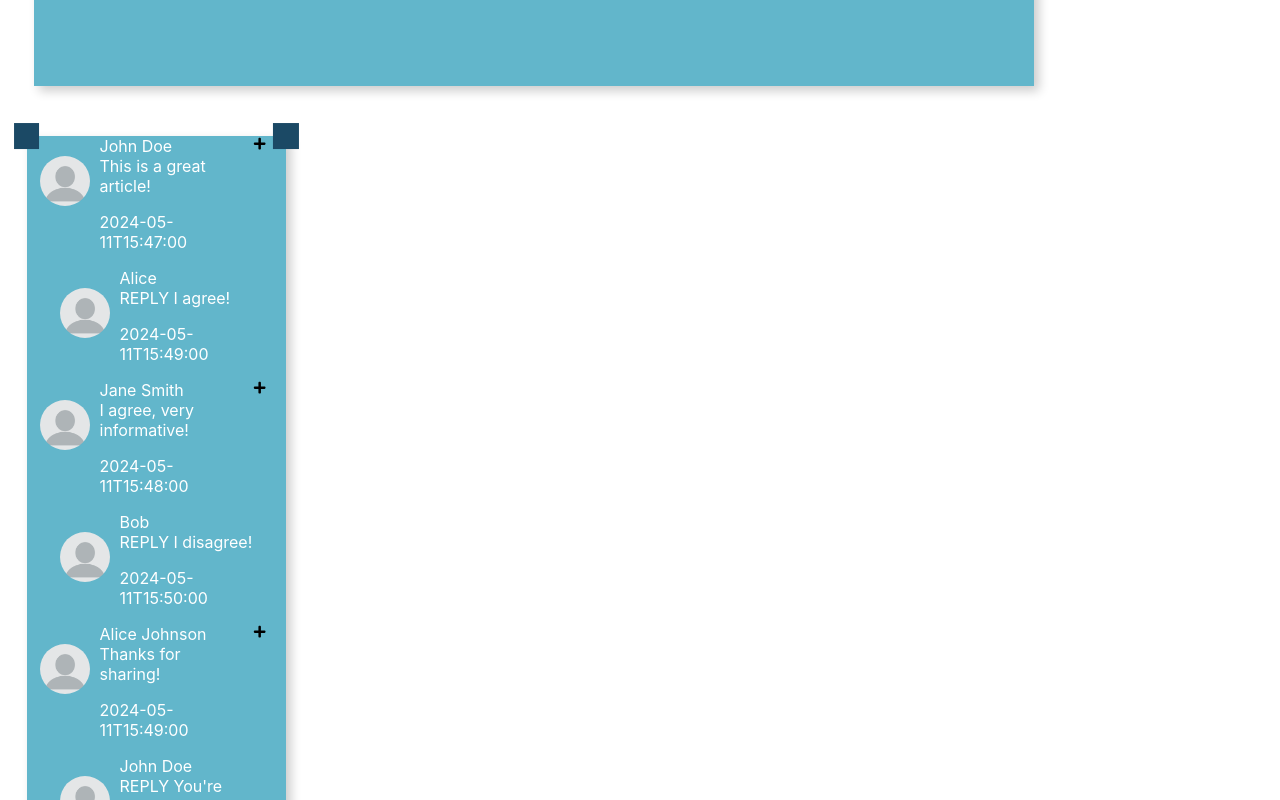
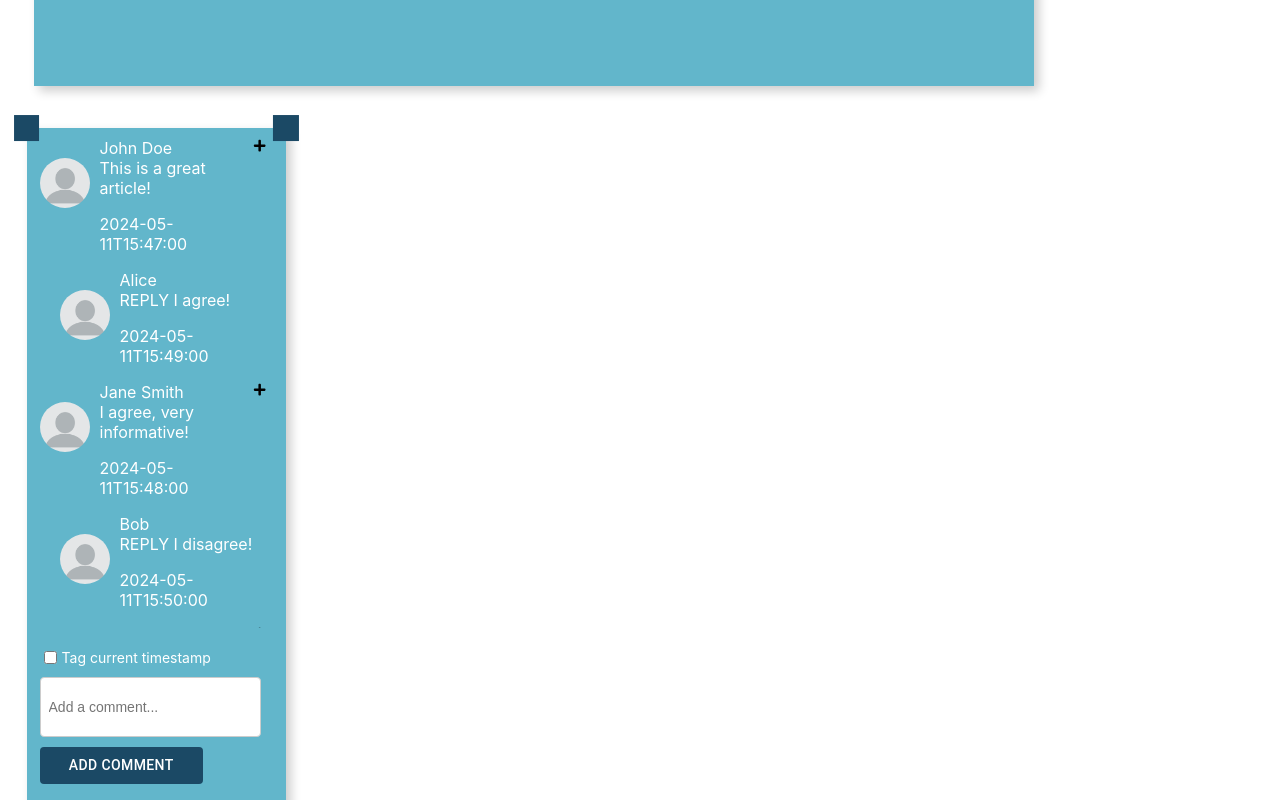
Before and after one commit to diss-mentor-mind/MentorMind, a React (Create React App) app in the folder mentor-mind-app/: page /video-page in a window 1280 px wide. Shown: the part 740-1540 px from the top of the page. Built offline with nearby package versions, Linux system fonts and the light colour scheme.

Commit message:
scrolable

```diff
--- a/mentor-mind-app/src/components/comments/comments.css
+++ b/mentor-mind-app/src/components/comments/comments.css
@@ -43,3 +43,30 @@
 .reply-container {
     margin-left: 40px; /* Indent replies */
 }
+
+
+
+/* Hide scrollbar arrows and borders */
+::-webkit-scrollbar {
+    width: 8px; /* Width of the scrollbar */
+  }
+
+  /* Remove scrollbar arrows */
+  ::-webkit-scrollbar-button {
+    width: 0;
+    height: 0;
+  }
+
+  ::-webkit-scrollbar-thumb {
+    background-color: #888; /* Color of the thumb */
+    border-radius: 4px; /* Round corners of the thumb */
+  }
+
+  ::-webkit-scrollbar-track {
+    background-color: transparent; /* Transparent background for track */
+  }
+
+  /* Hover styles for thumb */
+  ::-webkit-scrollbar-thumb:hover {
+    background-color: #666; /* Color of the thumb when hovered */
+  }
--- a/mentor-mind-app/src/pages/VideoPage.tsx
+++ b/mentor-mind-app/src/pages/VideoPage.tsx
@@ -1,42 +1,37 @@
-import { Box, Grid, Button, Container } from "@mui/material";
+import { Box, Grid, Button } from "@mui/material";
 import Comments from "../components/comments/comments";
 import PinnedContainer from "../components/containers/PinnedContainer";
 
-
-
-
 const VideoPage = () => {
   return (
-    <Grid container spacing={2} sx={{
-      display: "flex",
-      flexDirection: "row"
-
-    }} >  { }
-      <Grid sx={{
-        height: "700px",
-        width: "1000px",
-        marginLeft: "40px",
-        marginTop: "50px"
-      }}> { }
-        <PinnedContainer
-          height="100%"
-          width="100%" > { }
+    <Grid container spacing={2} sx={{ display: "flex", flexDirection: "row" }}>
+      <Grid sx={{ height: "700px", width: "1000px", marginLeft: "40px", marginTop: "50px" }}>
+        <PinnedContainer height="100%" width="100%">
           {"Video here"}
         </PinnedContainer>
       </Grid>
-      <Grid
+      <Grid sx={{ height: "100%", width: "20%", marginLeft: "40px", marginTop: "50px" }}>
+        <PinnedContainer height="100%" width="100%">
+          <Box
             sx={{
-          height: "100%",
-          width: "20%",
-          marginLeft: "40px",
-          marginTop: "50px"
+              height: "500px",
+              overflowY: "auto",
+              scrollbarWidth: "thin",
+              "&::-webkit-scrollbar": {
+                width: "8px",
+              },
+              "&::-webkit-scrollbar-thumb": {
+                backgroundColor: "#888",
+                borderRadius: "4px",
+              },
+              "&::-webkit-scrollbar-track:hover": {
+                backgroundColor: "#ddd",
+              },
+              "&::-webkit-scrollbar-thumb:hover": {
+                backgroundColor: "#666",
+              },
             }}
-      >
-        <PinnedContainer
-          height="100%"
-          width="100%"
-        >
-          { }
+          > {/* Make the box scrollable */}
             <Comments
               comments={[
                 {
@@ -86,25 +81,62 @@ const VideoPage = () => {
                       profilePicture: null
                     }
                   ]
+                }, {
+                  id: '3',
+                  username: 'Alice Johnson',
+                  text: 'Thanks for sharing!',
+                  timestamp: '2024-05-11T15:49:00',
+                  profilePicture: null,
+                  replies: [
+                    {
+                      id: '3-1',
+                      username: 'John Doe',
+                      text: 'REPLY You\'re welcome!',
+                      timestamp: '2024-05-11T15:51:00',
+                      profilePicture: null
+                    }
+                  ]
+                }, {
+                  id: '3',
+                  username: 'Alice Johnson',
+                  text: 'Thanks for sharing!',
+                  timestamp: '2024-05-11T15:49:00',
+                  profilePicture: null,
+                  replies: [
+                    {
+                      id: '3-1',
+                      username: 'John Doe',
+                      text: 'REPLY You\'re welcome!',
+                      timestamp: '2024-05-11T15:51:00',
+                      profilePicture: null
+                    }
+                  ]
+                }, {
+                  id: '3',
+                  username: 'Alice Johnson',
+                  text: 'Thanks for sharing!',
+                  timestamp: '2024-05-11T15:49:00',
+                  profilePicture: null,
+                  replies: [
+                    {
+                      id: '3-1',
+                      username: 'John Doe',
+                      text: 'REPLY You\'re welcome!',
+                      timestamp: '2024-05-11T15:51:00',
+                      profilePicture: null
+                    }
+                  ]
                 },
               ]}
             />
-
-          <div style={{ marginTop: '20px' }}> { }
+          </Box>
+          <div style={{ marginTop: '20px' }}>
             <label style={{ display: 'flex', alignItems: 'center' }}>
-              <input
-                type="checkbox"
-                // checked={includeTimestamp}
-                // onChange={handleCheckboxChange}
-                style={{ marginRight: '5px' }}
-              />
+              <input type="checkbox" style={{ marginRight: '5px' }} />
               <span style={{ fontSize: '14px' }}>Tag current timestamp</span>
             </label>
-
             <input
               type="text"
-              // value={newComment}
-              // onChange={handleCommentChange}
               placeholder="Add a comment..."
               style={{
                 marginRight: '10px',
@@ -116,10 +148,8 @@ const VideoPage = () => {
                 fontSize: '14px',
                 boxSizing: 'border-box',
                 marginTop: '10px',
-
               }}
             />
-
             <Button
               sx={{
                 backgroundColor: "var(--button-color)",
@@ -131,9 +161,10 @@ const VideoPage = () => {
               }}
             >Add Comment</Button>
           </div>
-        </PinnedContainer></Grid>
-
+        </PinnedContainer>
+      </Grid>
     </Grid>
   );
 };
+
 export default VideoPage;
```
Lines whose indentation alone changed are shown as unchanged.
